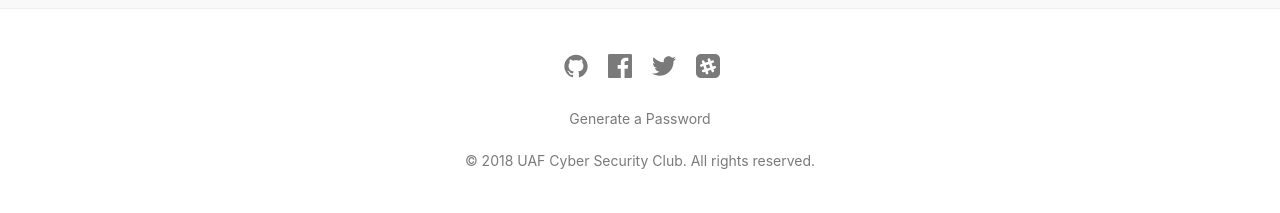
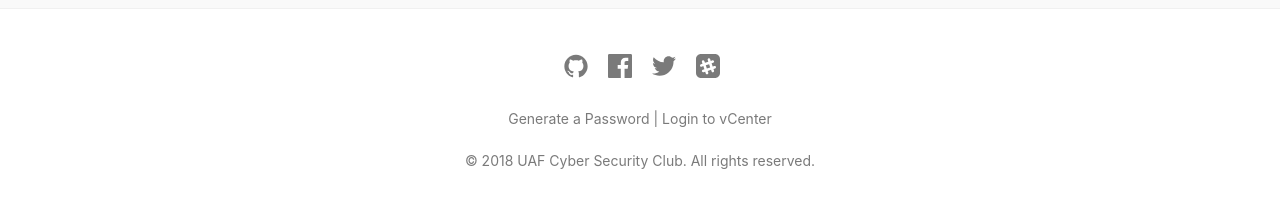
Before and after one commit to UAFCSC/uafcsc.github.io, a Jekyll site: the page built from index.md, in a window 1280 px wide. Shown: the part 1204-1417 px from the top of the page. Built offline with Jekyll 4.4.1, drawn with Linux system fonts in a browser that asks for light colours.

Commit message:
Adds link to vcenter

```diff
--- a/_includes/footer.html
+++ b/_includes/footer.html
@@ -22,7 +22,7 @@
         </a>
       {% endif %}
     </nav>
-    <a href="/passgen">Generate a Password</a>
+    <a href="/passgen">Generate a Password</a> | <a href="https://vc.csc.uaf.edu/">Login to vCenter</a>
     <br/>
     <br/>
     <span>&copy; {{ site.time | date: '%Y' }} {{ site.title | escape }}. All rights reserved.</span>
```
